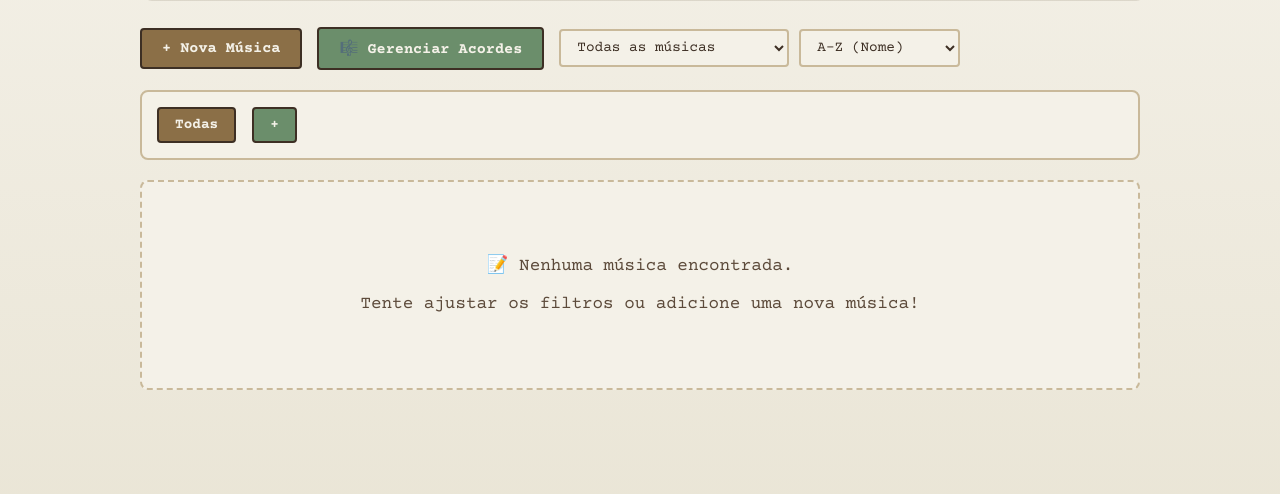
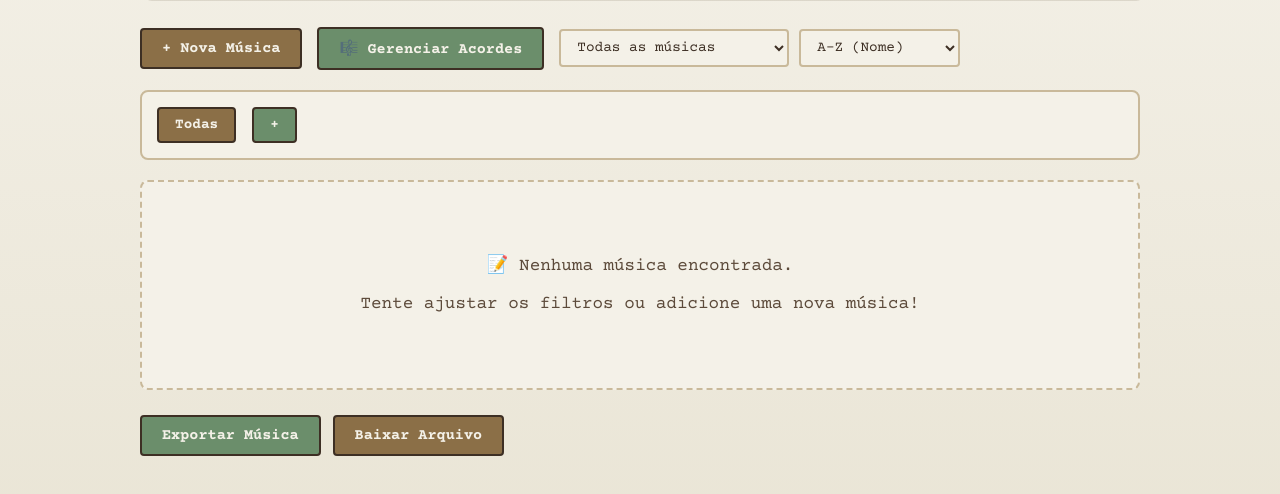
Before and after one commit to Ezyaway/Repert-rio, a plain HTML site: page index.html in a window 1280 px wide. Shown: the part 156-650 px from the top of the page. Drawn offline with nearby package versions, Linux system fonts and the light colour scheme.

Commit message:
Add export and download buttons to index.html

```diff
--- a/index.html
+++ b/index.html
@@ -54,6 +54,10 @@
                     <p>📝 Nenhuma música cadastrada ainda.</p>
                     <p>Clique em "Nova Música" para começar!</p>
                 </div>
+            </div>
+            <div class="export-actions">
+                <button class="btn btn-export">Exportar Música</button>
+                <button class="btn btn-download">Baixar Arquivo</button>
             </div>
         </div>
 
```
